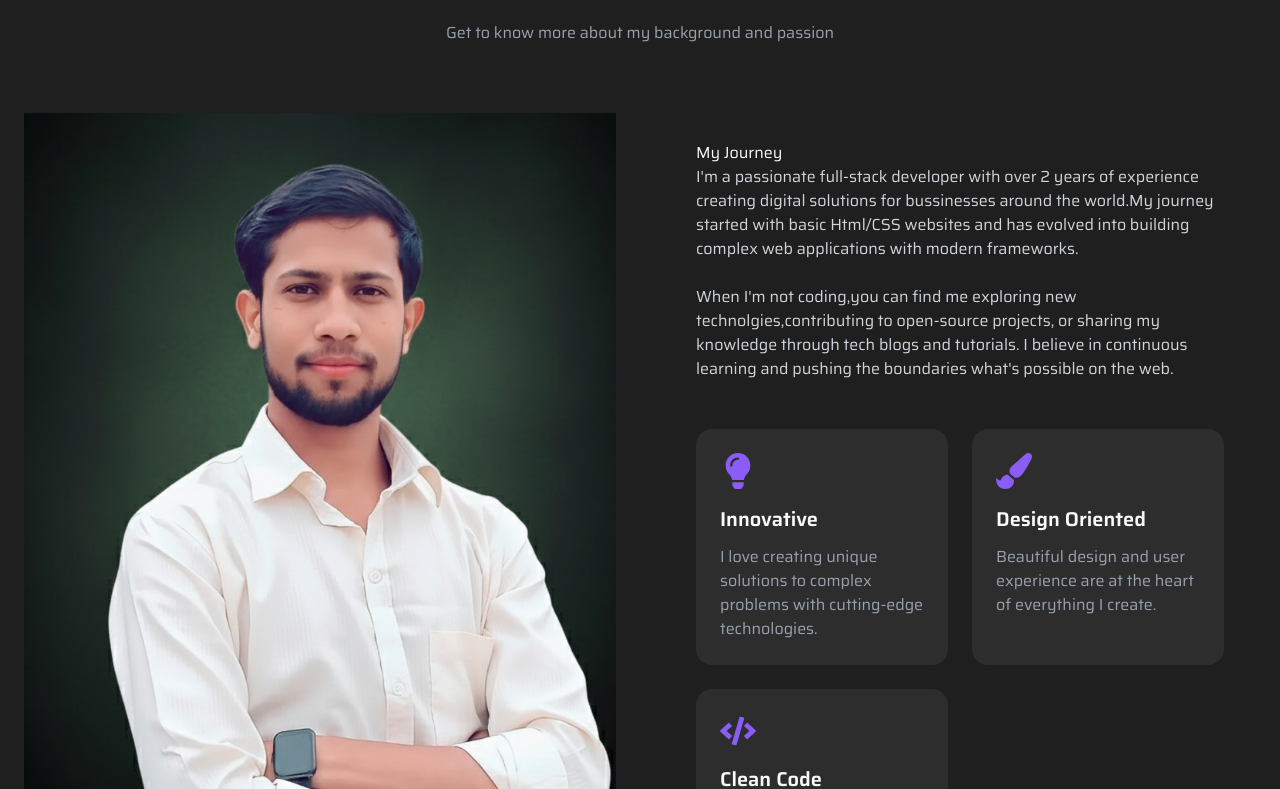
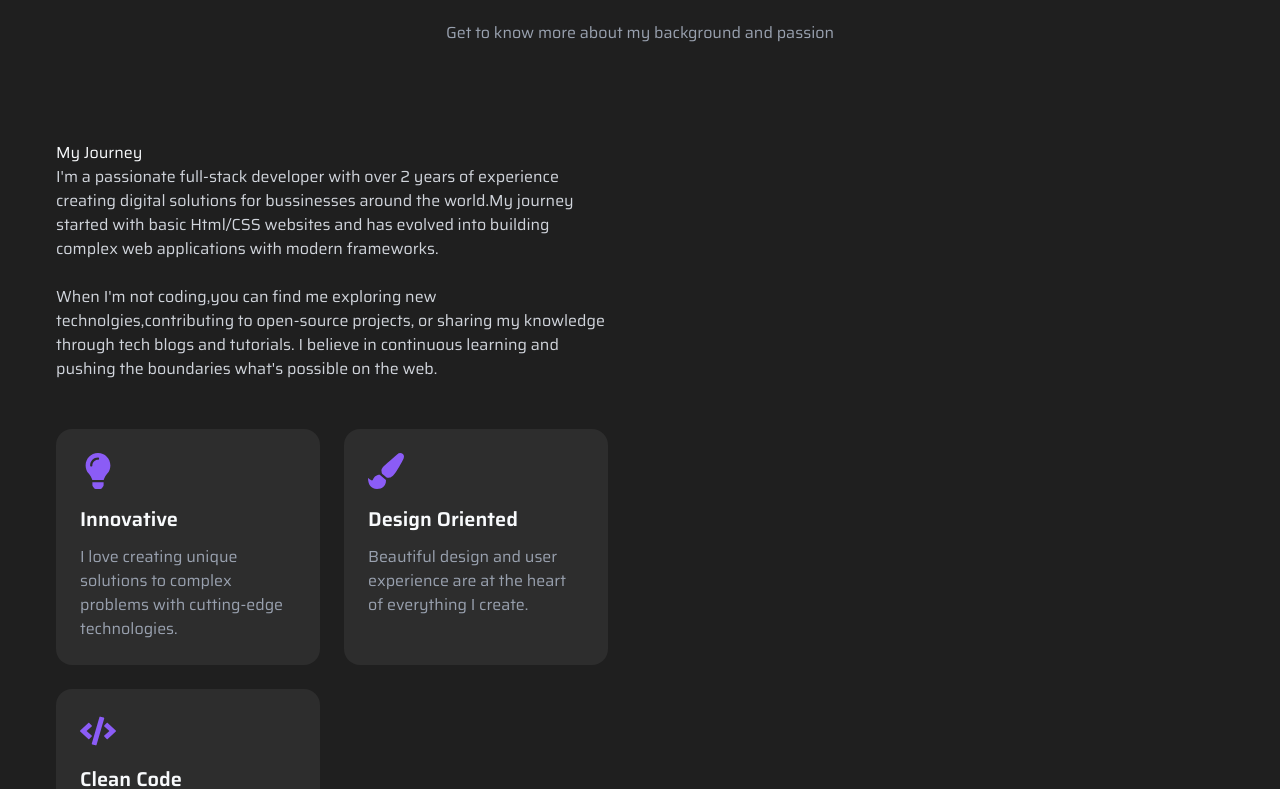
Before and after one commit to Aarzoomohd/Portfolio, a React (Vite) app: page / in a window 1280 px wide. Shown: the part 911-1700 px from the top of the page. Built offline with nearby package versions, Linux system fonts and the light colour scheme.

Commit message:
Remove image and update journey comment in About.jsx
Removed image section from About component.

```diff
--- a/src/components/About.jsx
+++ b/src/components/About.jsx
@@ -20,18 +20,8 @@ const About = () => {
             </h2>
             <p className='text-gray-400 text-center max-w-2xl mx-auto mb-16'>Get to know more about my background and passion</p>
 
-            {/* image + my journey */}
+            {/* my journey */}
             <div className='flex flex-col md:flex-row items-center gap-12'>
-                    {/* image */}
-                    <div className='md:w-1/2 rounded-2xl flex justify-center'>
-                      <motion.img
-                      initial={{opacity:0,y:50}}
-                      whileInView={{opacity:1, y:0}}
-                      transition={{duration:0.9,ease:'easeOut'}}
-                      viewport={{once: false,amount:0.2}}
-                      className='w-210 h-210 object-cover'
-                      src={assets.profileImg} alt="Profile" />
-                    </div>
                     {/* Text content */}
                     <motion.div
                      initial={{opacity:0,y:50}}
```
